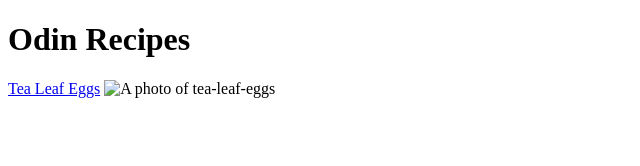
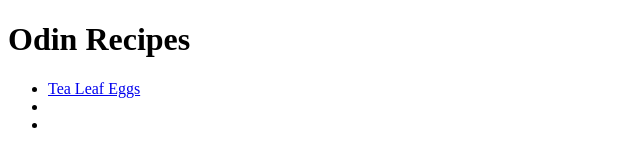
Before and after one commit to Chtholly-Boss/odin-recipes, a plain HTML site: page index.html in a window 1280 px wide. Shown: the whole page, without its empty margins (0-640 px from the left). Drawn offline with Linux system fonts and the light colour scheme.

Commit message:
Finish filling homepage

```diff
--- a/index.html
+++ b/index.html
@@ -7,9 +7,21 @@
 </head>
 <body>
     <h1>Odin Recipes</h1>
+    <p>
+        <ul>
+            <li>
+                <a href="./recipes/tea-leaf-eggs/tea-leaf-eggs.html">Tea Leaf Eggs</a>
+            </li>
 
-    <a href="./recipes/tea-leaf-eggs.html" target="_self" rel="noopener noreferer">Tea Leaf Eggs</a>
-    <img src="./recipes/tea-leaf.webp" alt="A photo of tea-leaf-eggs" height="310" width="310">
+            <li>
+                <a href="./recipes/pork-dumplings/pork-dumplings.html"></a>
+            </li>
+
+            <li>
+                <a href="./recipes/egg-tarts/egg-tarts.html"></a>
+            </li>
+        </ul>
+    </p>
 
 </body>
 </html>
```
